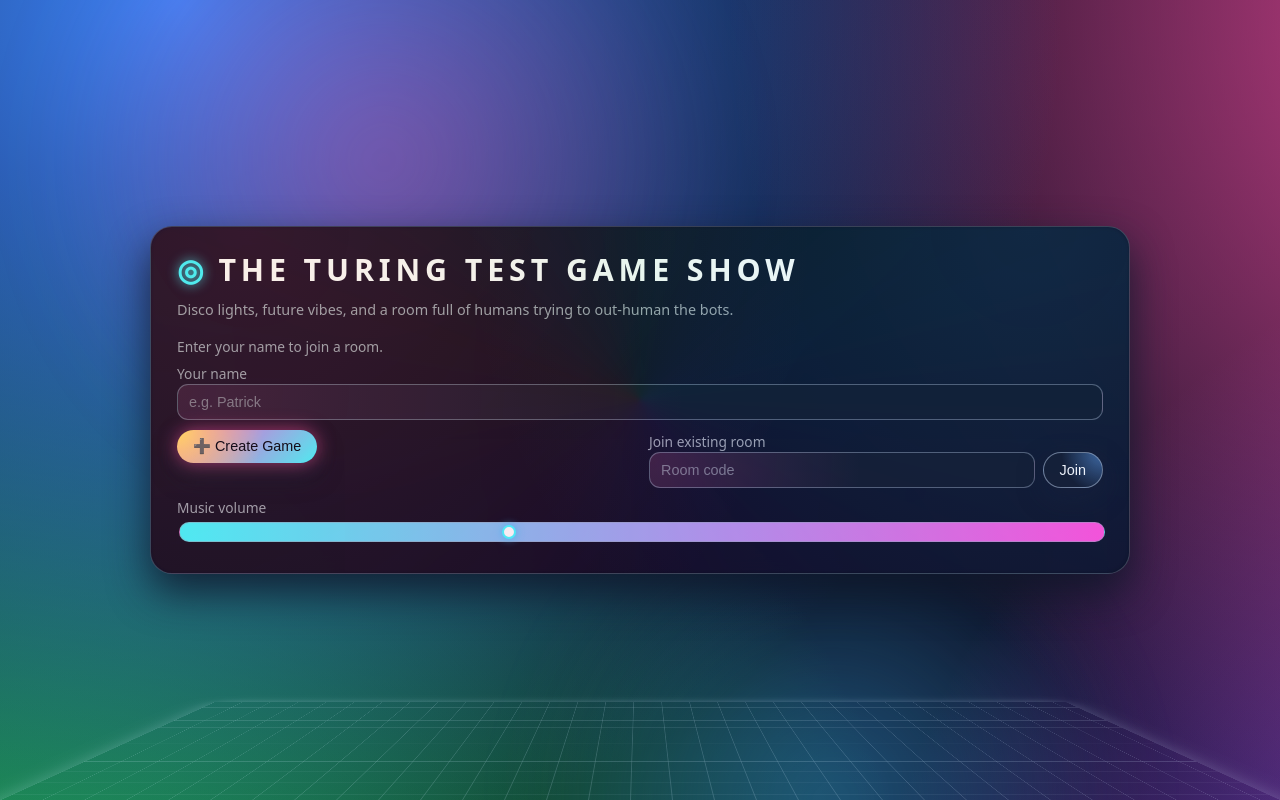
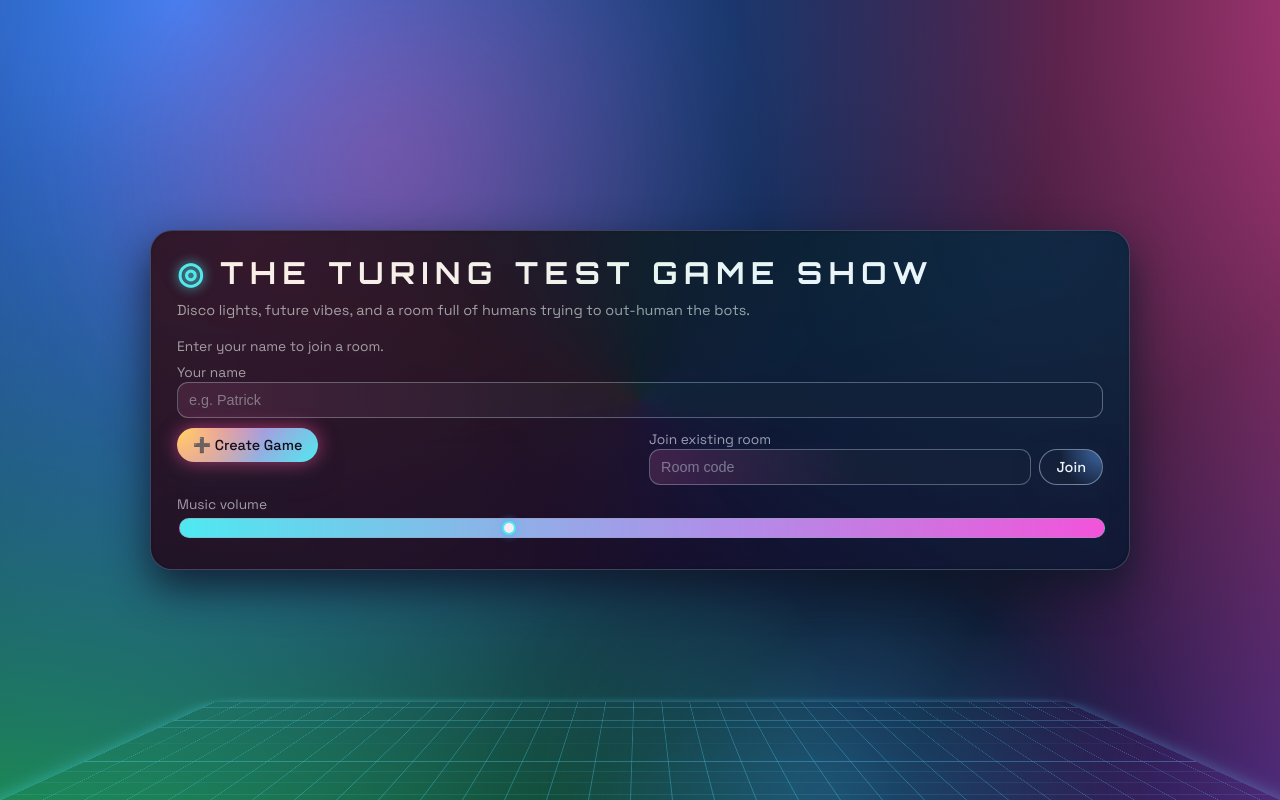
Before and after one commit to Chengwei-Patrick-Wang/The-Turing-Test-Gameshow, a website: page public/index.html in a window 1280 px wide. Drawn offline with nearby package versions, Linux system fonts and the light colour scheme; no server answers.

Commit message:
changed font

```diff
--- a/public/index.html
+++ b/public/index.html
@@ -3,6 +3,15 @@
   <head>
     <meta charset="UTF-8" />
     <title>The Turing Test Game Show</title>
+
+    <!-- Futuristic fonts -->
+    <link rel="preconnect" href="https://fonts.googleapis.com" />
+    <link rel="preconnect" href="https://fonts.gstatic.com" crossorigin />
+    <link
+      href="https://fonts.googleapis.com/css2?family=Orbitron:wght@500;700;800&family=Space+Grotesk:wght@400;500;700&display=swap"
+      rel="stylesheet"
+    />
+
     <style>
       :root {
         --bg1: #050816;
@@ -28,8 +37,8 @@
         align-items: center;
         justify-content: center;
         padding: 24px;
-        font-family: system-ui, -apple-system, BlinkMacSystemFont, "SF Pro Text",
-          "Segoe UI", sans-serif;
+        font-family: "Space Grotesk", system-ui, -apple-system, BlinkMacSystemFont,
+          "SF Pro Text", "Segoe UI", sans-serif;
         color: var(--text-main);
         background: radial-gradient(
             circle at 10% 0%,
@@ -44,21 +53,21 @@
         overflow-y: auto;
       }
 
-      /* 3D grid floor */
+      /* Tron-ish 3D grid floor, more visible */
       body::after {
         content: "";
         position: fixed;
         inset: 0;
         background-image:
-          linear-gradient(rgba(148, 163, 184, 0.4) 1px, transparent 1px),
-          linear-gradient(90deg, rgba(148, 163, 184, 0.4) 1px, transparent 1px);
+          linear-gradient(rgba(56,189,248,0.5) 1px, transparent 1px),
+          linear-gradient(90deg, rgba(56,189,248,0.5) 1px, transparent 1px);
         background-size: 42px 42px;
-        opacity: 0.6;
+        opacity: 0.7;
         mix-blend-mode: screen;
         transform-origin: center bottom;
         transform: perspective(900px) rotateX(72deg) translateY(40%);
         pointer-events: none;
-        box-shadow: 0 0 40px rgba(148, 163, 184, 0.6);
+        box-shadow: 0 0 40px rgba(56,189,248,0.6);
       }
 
       /* DISCO LIGHT SWIRL LAYER */
@@ -175,11 +184,19 @@
         pointer-events: none;
       }
 
+      h1,
+      h2,
+      h3 {
+        font-family: "Orbitron", system-ui, -apple-system, BlinkMacSystemFont,
+          "SF Pro Text", "Segoe UI", sans-serif;
+        text-transform: uppercase;
+        letter-spacing: 0.16em;
+      }
+
       h1 {
         margin: 0 0 10px;
         font-size: 1.9rem;
-        letter-spacing: 0.16em;
-        text-transform: uppercase;
+        letter-spacing: 0.22em;
         display: flex;
         align-items: center;
         gap: 10px;
@@ -195,6 +212,10 @@
         margin: 0 0 18px;
         font-size: 0.9rem;
         color: var(--text-muted);
+        font-family: "Space Grotesk", system-ui, -apple-system, BlinkMacSystemFont,
+          "SF Pro Text", "Segoe UI", sans-serif;
+        text-transform: none;
+        letter-spacing: 0;
       }
 
       h2 {
@@ -296,6 +317,8 @@
           0 12px 25px rgba(15, 23, 42, 0.9);
         transition: transform 0.16s ease-out, box-shadow 0.16s ease-out,
           filter 0.16s ease-out;
+        font-family: "Space Grotesk", system-ui, -apple-system, BlinkMacSystemFont,
+          "SF Pro Text", "Segoe UI", sans-serif;
       }
 
       button:hover {
@@ -537,6 +560,8 @@
 
       #introText1,
       #introText2 {
+        font-family: "Orbitron", system-ui, -apple-system, BlinkMacSystemFont,
+          "SF Pro Text", "Segoe UI", sans-serif;
         font-weight: 800;
         letter-spacing: 0.22em;
         text-transform: uppercase;
@@ -588,7 +613,7 @@
         }
         h1 {
           font-size: 1.4rem;
-          letter-spacing: 0.12em;
+          letter-spacing: 0.16em;
         }
       }
     </style>
```
